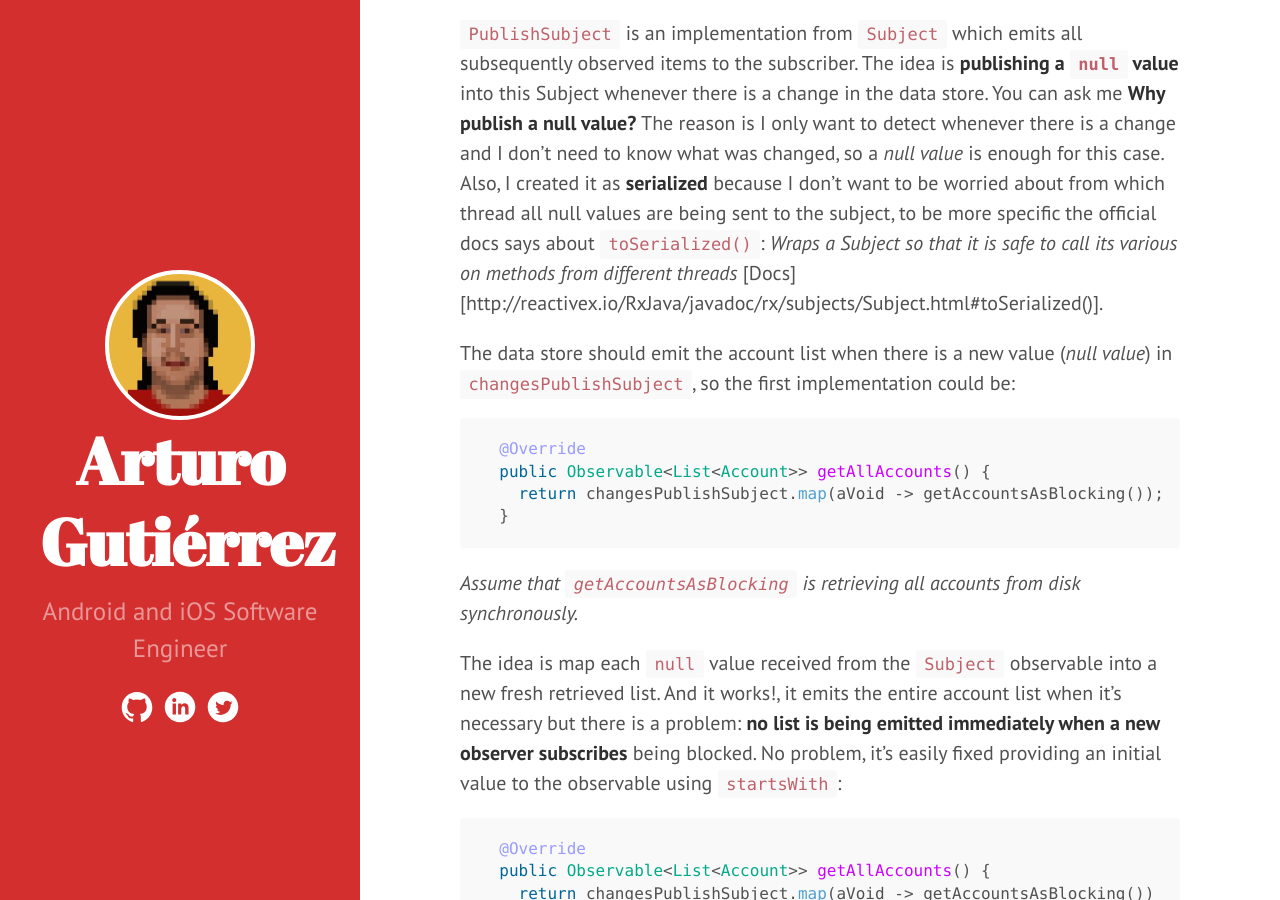
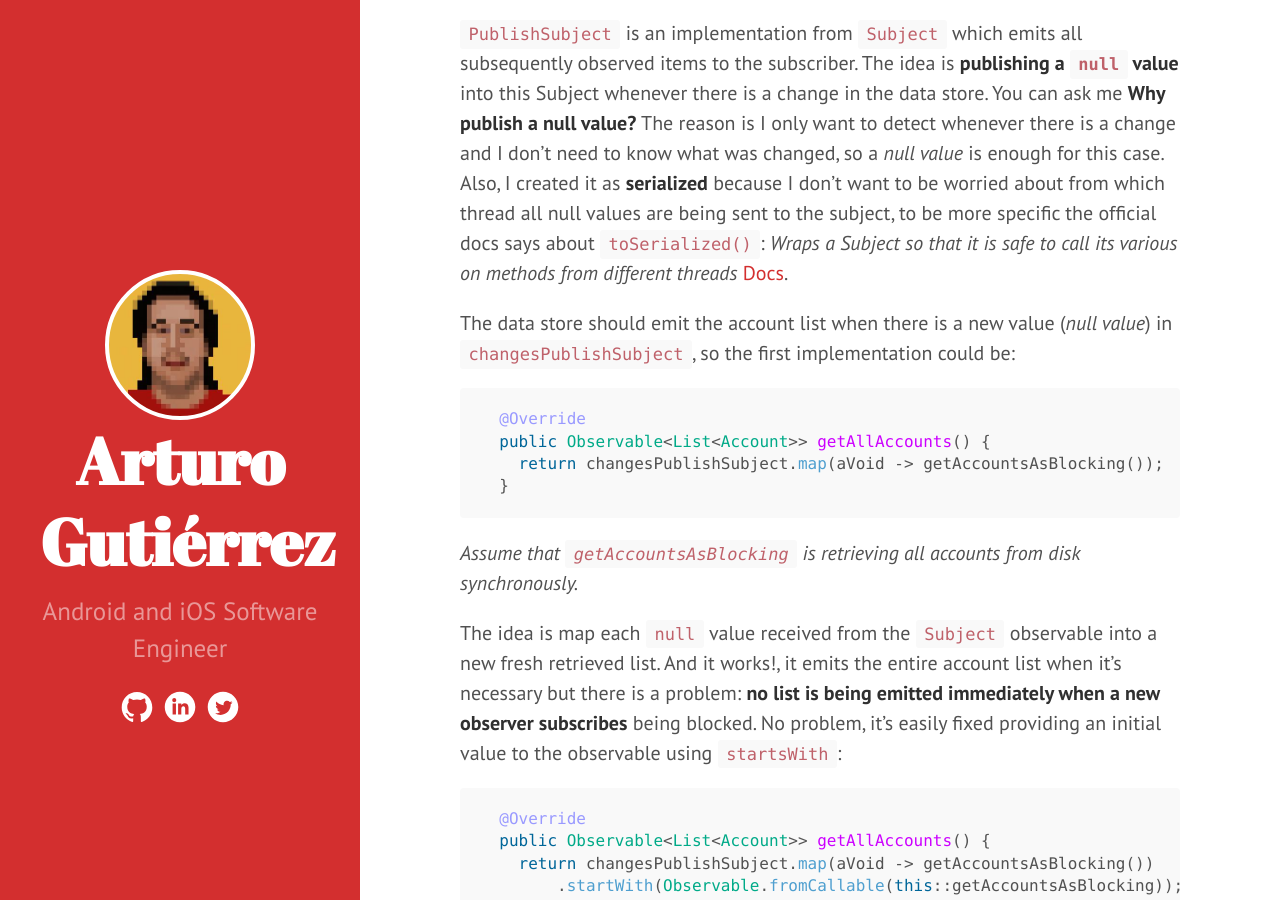
Before and after one commit to arturogutierrez/arturogutierrez.github.io, a Jekyll site: the page built from _posts/2016-05-07-rxjava-data-store-hot-observables.md, in a window 1280 px wide and 900 px high, scrolled down 1585 px. Built offline with Jekyll 4.4.1, drawn with Linux system fonts in a browser that asks for light colours; comment, search, counter and statistics services are not loaded; some of the changed lines change nothing that is shown.

Commit message:
Link fixed

````diff
--- a/_posts/2016-05-07-rxjava-data-store-hot-observables.md
+++ b/_posts/2016-05-07-rxjava-data-store-hot-observables.md
@@ -50,7 +50,7 @@ First thing I have to do is initialize the `Subject` in the constructor:
 ```
 `PublishSubject` is an implementation from `Subject` which emits all subsequently observed items to the subscriber. The idea is **publishing a `null` value** into this Subject whenever there is a change in the data store.
 You can ask me **Why publish a null value?** The reason is I only want to detect whenever there is a change and I don't need to know what was changed, so a *null value* is enough for this case.
-Also, I created it as **serialized** because I don't want to be worried about from which thread all null values are being sent to the subject, to be more specific the official docs says about `toSerialized()`: *Wraps a Subject so that it is safe to call its various on methods from different threads* [Docs][http://reactivex.io/RxJava/javadoc/rx/subjects/Subject.html#toSerialized()].
+Also, I created it as **serialized** because I don't want to be worried about from which thread all null values are being sent to the subject, to be more specific the official docs says about `toSerialized()`: *Wraps a Subject so that it is safe to call its various on methods from different threads* [Docs][toserialized].
 
 The data store should emit the account list when there is a new value (*null value*) in `changesPublishSubject`, so the first implementation could be:
 
````
